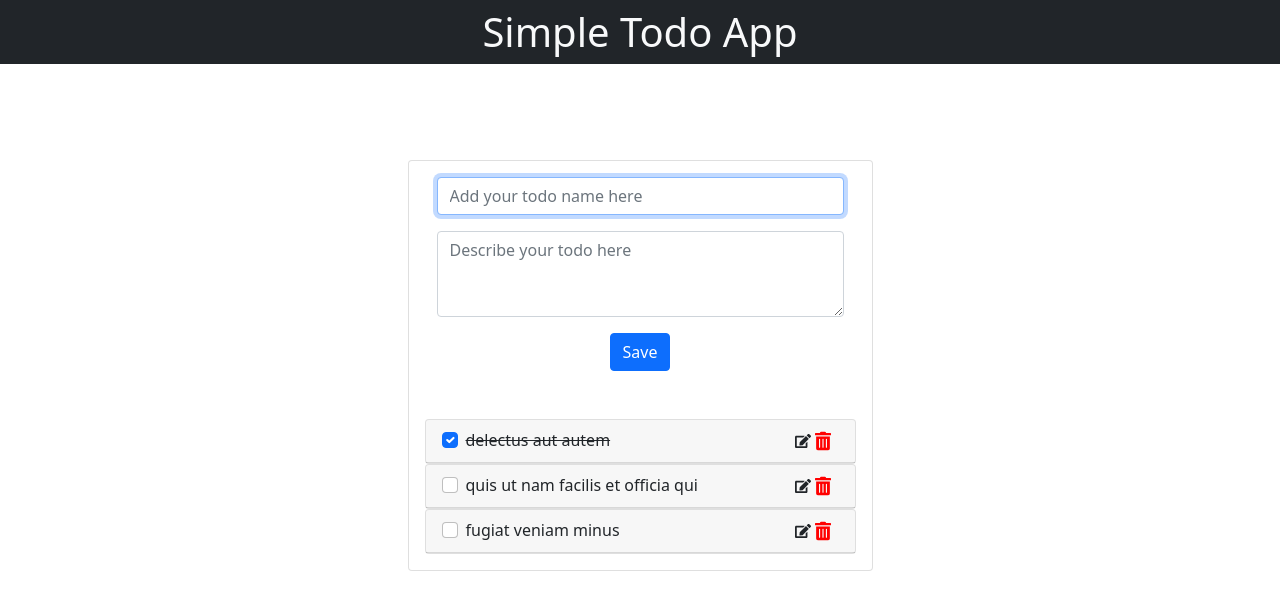
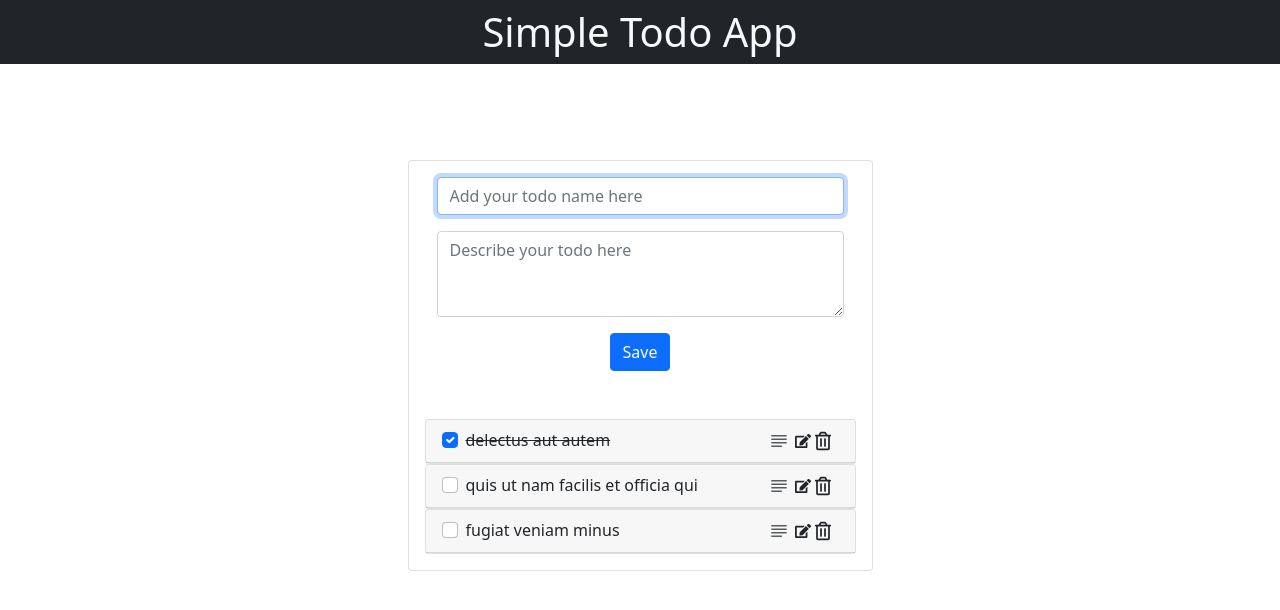
Before and after one commit to giovanizanetti/Drag-and-drop-todo-app, a React (Create React App) app: page / in a window 1280 px wide. Shown: the top 610 px of the page. Built offline with nearby package versions, Linux system fonts and the light colour scheme.

Commit message:
add description icon
icons are shown only if tudo has a descriotion

```diff
--- a/src/components/TodoDetails/TodoDetails.js
+++ b/src/components/TodoDetails/TodoDetails.js
@@ -29,6 +29,7 @@ const TodoDetails = (props) => {
       <Form className='p-2'>
         <Form.Group className='mb-3'>
           <Form.Control
+            plaintext
             ref={inputRef}
             className='p-2'
             onChange={(e) => handleUpdate(e, id, 'name')}
--- a/src/components/TodoItem/TodoItem.js
+++ b/src/components/TodoItem/TodoItem.js
@@ -1,9 +1,10 @@
 import { Form, Accordion, Card } from 'react-bootstrap'
-import { FaTrashAlt, FaEdit } from 'react-icons/fa'
+import { FaRegTrashAlt, FaEdit } from 'react-icons/fa'
 import { useState, useEffect } from 'react'
 
 import TodoDetails from '../TodoDetails/TodoDetails'
 import CustomAccordionToggle from './CustomAccordionToggle'
+import { GrTextAlignFull } from 'react-icons/gr'
 
 const TodoItem = ({ todo, handleCompleted, handleDelete, handleUpdate, provided }) => {
   const { innerRef, draggableProps, dragHandleProps } = provided || {}
@@ -31,11 +32,11 @@ const TodoItem = ({ todo, handleCompleted, handleDelete, handleUpdate, provided
             onChange={(e) => handleUpdate(e, todo.id, 'completed')}
           />
           <div className='pointer w-auto px-2 d-flex flex-end-center-align'>
+            {todo.description && <GrTextAlignFull title='description-icon' color='#212529c2' className='mx-1' />}
             <CustomAccordionToggle handleShow={() => setShow(!show)} eventKey={todo.id}>
               <FaEdit className='h-100 mb-1 mx-1' title='show-todo-details' />
             </CustomAccordionToggle>
-
-            <FaTrashAlt className='ml-1 h-100' title='delete-todo' onClick={() => handleDelete(todo.id)} color='red' />
+            <FaRegTrashAlt className='ml-1 h-100' title='delete-todo' onClick={() => handleDelete(todo.id)} />
           </div>
         </div>
       </Card.Header>
```
Also changed, not shown: 1 other file (tests, documents, lock files or other folders).
